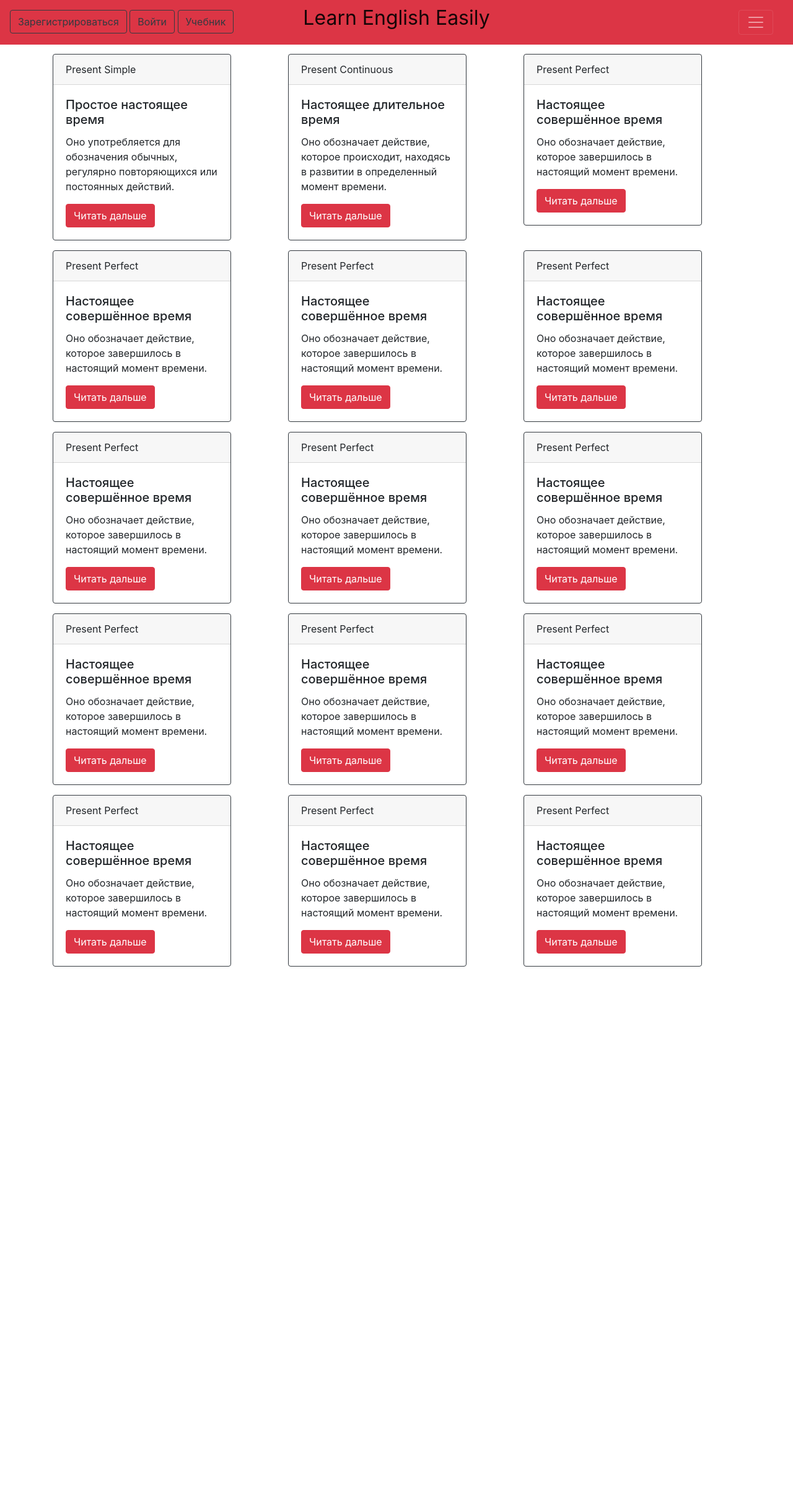
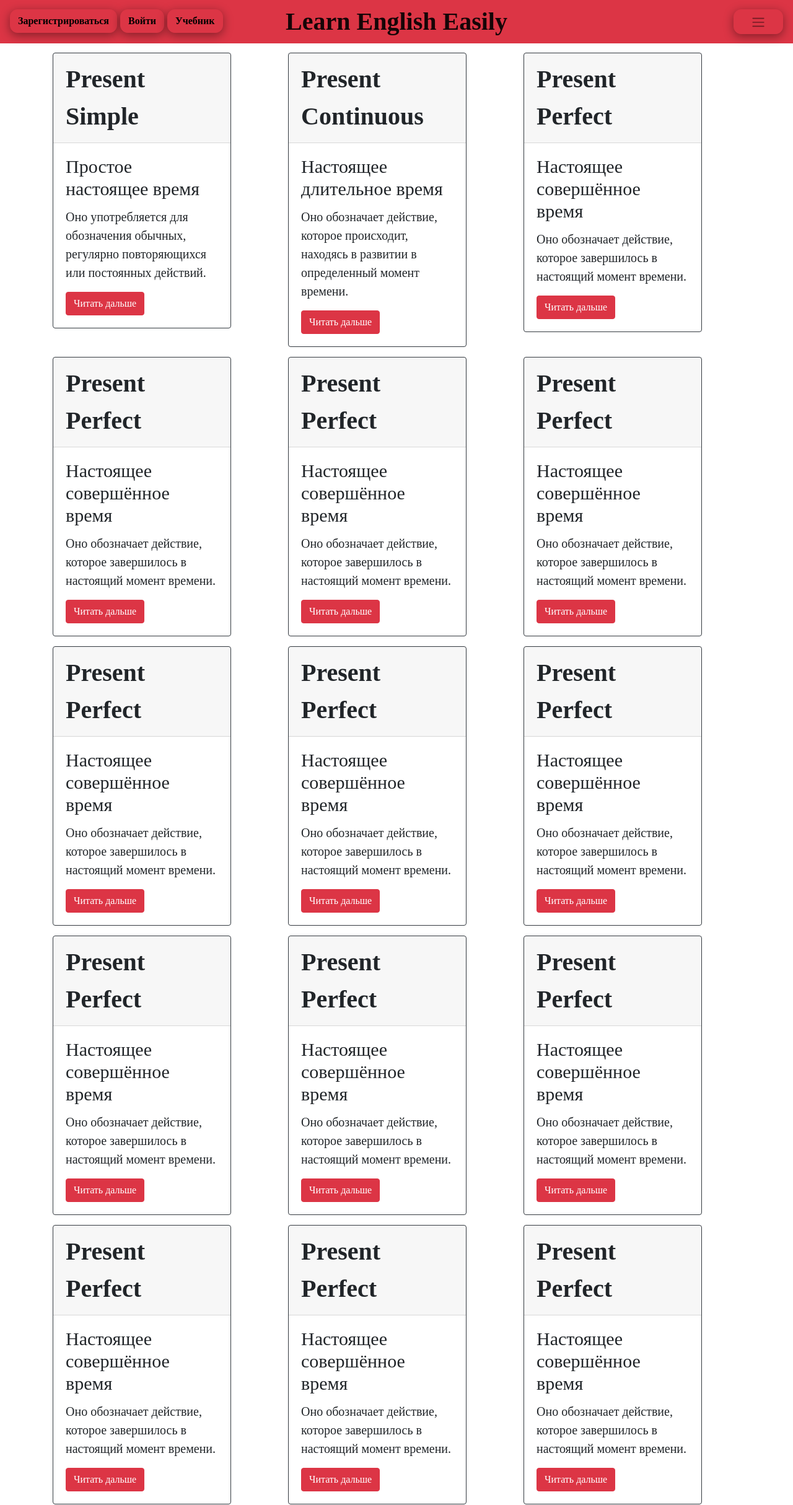
Before and after one commit to EOlVal/WEB, a Flask app: page /rules in a window 1280 px wide. Shown: the whole page at 62% size. Before the commit the page ends 1560 px from the top, so only its background shows below. Run offline with Flask 3, Linux system fonts and the light colour scheme; some libraries are stand-ins or nearby versions.

Commit message:
я почти сделал тесты

```diff
--- a/templates/base.html
+++ b/templates/base.html
@@ -11,48 +11,41 @@
 </head>
 
 
-<body>
+<body style="font-family: 'WESTERN'; font-size: 125%">
 <header>
-    <nav class="navbar navbar-light bg-danger">
-        <a class="navbar-brand" style="background-color: #dc3545; position: absolute;width: 100%;left: 0;top: 0;
+    <nav class="navbar navbar-light bg-danger" style="background-color: #dc3545;">
+        <a class="navbar-brand" style=" position: absolute;width: 100%;left: 0;top: 0;
 text-align: center;
-font-size: 200%;
-bottom: 1px" href="/">Learn English Easily</a>
+font-size: 200%; font-weight: bold; bottom: 1px;" href="/">Learn English Easily</a>
         {% if current_user.is_authenticated %}
-        <a class="btn btn-outline-dark" style="position: relative;
-    bottom: -2px" href="/logout">Выйти из аккаунта</a>
-        <a class="btn btn-outline-dark" style="position: relative;
-    bottom: -7px" href="/rules">Учебник</a>
+        <a class="btn btn-danger" style="position: relative;
+    bottom: -2px; font-weight: bold; box-shadow: 0px 8px 16px 0px rgba(0,0,0,0.4); ;border-radius: 12px;color: #000000;" href="/logout">Выйти из аккаунта</a>
+        <a class="btn btn-danger" style="position: relative;
+    left: -850px; bottom: -2px; font-weight: bold; box-shadow: 0px 8px 16px 0px rgba(0,0,0,0.4); ;border-radius: 12px;color: #000000;" href="/rules">Учебник</a>
         {% else %}
         <p>
-            <a class="btn btn-outline-dark" style="position: relative;
-    bottom: -7px" href="/register">Зарегистрироваться</a>
-            <a class="btn btn-outline-dark" style="position: relative;
-    bottom: -7px" href="/login">Войти</a>
-            <a class="btn btn-outline-dark" style="position: relative;
-    bottom: -7px" href="/rules">Учебник</a>
+            <a class="btn btn-danger" style="position: relative;
+    bottom: -7px; font-weight: bold; box-shadow: 0px 4px 16px 0px rgba(0,0,0,0.4);border-radius: 12px; color: #000000;" href="/register">Зарегистрироваться</a>
+            <a class="btn btn-danger" style="position: relative;
+    bottom: -7px; font-weight: bold; box-shadow: 0px 4px 16px 0px rgba(0,0,0,0.4); ;border-radius: 12px;color: #000000;" href="/login">Войти</a>
+            <a class="btn btn-danger" style="position: relative;
+    bottom: -7px; font-weight: bold; box-shadow: 0px 4px 16px 0px rgba(0,0,0,0.4); ;border-radius: 12px;color: #000000;" href="/rules">Учебник</a>
         </p>
         {% endif %}
 
+        <div class="dropdown">
+            <button class="btn btn-danger" type="button" style="width: 80px; ;border-radius: 12px;box-shadow: 0px 4px 16px 0px rgba(0,0,0,0.4);" data-bs-toggle="dropdown"
+                    aria-expanded="false">
+                    <span class="navbar-toggler-icon"></span>
 
-        <div class="pos-f-t">
-            <div class="collapse" id="navbarToggleExternalContent">
-                <div class="bg-dark p-4">
-                    <h4 class="text-black">Collapsed content</h4>
-                    <span class="text-muted">Toggleable via the navbar brand.</span>
-                </div>
-            </div>
-            <nav class="navbar navbar-dark bg-danger">
-                <button class="navbar-toggler" type="button" data-toggle="collapse"
-                        data-target="#navbarToggleExternalContent"
-                        aria-controls="navbarToggleExternalContent" aria-expanded="false"
-                        aria-label="Toggle navigation">
-                    <span class="navbar-toggler-icon"></span>
-                </button>
-            </nav>
+            </button>
+            <ul class="dropdown-menu">
+                <li><a class="dropdown-item" href="/index/">Мой альбом</a></li>
+                <li><a class="dropdown-item" href="/user_edit">Редактор профиля</a></li>
+                <li><a class="dropdown-item" href="/passw_edit">Cмена пароля</a></li>
+                <li><a class="dropdown-item" href="/logout">Выход</a></li>
+            </ul>
         </div>
-
-
     </nav>
 </header>
 <!-- Begin page content -->
--- a/templates/index.html
+++ b/templates/index.html
@@ -11,7 +11,7 @@
     <div class="card-body">
         <h5 class="card-title">Тест по теме: {{item.title}} №{{item.id}}</h5>
         <h5 class="card-text">Баллов - {{item.ball}}</h5>
-        <a href="/current_test" class="btn btn-danger">Пройти тест</a>
+        <a href="/current_test/{{item.id}}" class="btn btn-danger">Пройти тест</a>
     </div>
 </div>
 
--- a/templates/rules.html
+++ b/templates/rules.html
@@ -1,12 +1,12 @@
 {% extends "base.html" %}
 
 {% block content %}
-<div class="row row-cols-1 row-cols-md-3 g-4">
+<div class="row row-cols-1 row-cols-md-3 g-4" style="font-family: 'WESTERN'">
     <div class="col">
         <div class="card border-dark mb-3" style="max-width: 18rem; bottom: -15px">
-            <div class="card-header">Present Simple</div>
+            <div class="card-header" style="font-size: 200%"><b>Present Simple</b></div>
             <div class="card-body">
-                <h5 class="card-title">Простое настоящее время</h5>
+                <h5 class="card-title" style="font-size: 150%">Простое настоящее время</h5>
                 <p class="card-text">Оно употребляется для обозначения обычных, регулярно повторяющихся или постоянных действий.</p>
                 <a href="/p_s" class="btn btn-danger">Читать дальше</a>
             </div>
@@ -15,9 +15,9 @@
 
     <div class="col">
         <div class="card border-dark mb-3" style="max-width: 18rem; bottom: -15px">
-            <div class="card-header">Present Continuous</div>
+            <div class="card-header" style="font-size: 200%"><b>Present Continuous</b></div>
             <div class="card-body">
-                <h5 class="card-title">Настоящее длительное время</h5>
+                <h5 class="card-title" style="font-size: 150%">Настоящее длительное время</h5>
                 <p class="card-text">Оно обозначает действие, которое происходит, находясь в развитии в определенный момент времени.</p>
                 <a href="/p_c" class="btn btn-danger">Читать дальше</a>
             </div>
@@ -25,9 +25,9 @@
     </div>
     <div class="col">
         <div class="card border-dark mb-3" style="max-width: 18rem; bottom: -15px">
-            <div class="card-header">Present Perfect</div>
+            <div class="card-header" style="font-size: 200%"><b>Present Perfect</b></div>
             <div class="card-body">
-                <h5 class="card-title">Настоящее совершённое время</h5>
+                <h5 class="card-title" style="font-size: 150%">Настоящее совершённое время</h5>
                 <p class="card-text">Оно обозначает действие, которое завершилось в настоящий момент времени.</p>
                 <a href="#" class="btn btn-danger">Читать дальше</a>
             </div>
@@ -35,9 +35,9 @@
     </div>
     <div class="col">
         <div class="card border-dark mb-3" style="max-width: 18rem; bottom: -15px">
-            <div class="card-header">Present Perfect</div>
+            <div class="card-header" style="font-size: 200%"><b>Present Perfect</b></div>
             <div class="card-body">
-                <h5 class="card-title">Настоящее совершённое время</h5>
+                <h5 class="card-title" style="font-size: 150%">Настоящее совершённое время</h5>
                 <p class="card-text">Оно обозначает действие, которое завершилось в настоящий момент времени.</p>
                 <a href="#" class="btn btn-danger">Читать дальше</a>
             </div>
@@ -45,9 +45,9 @@
     </div>
     <div class="col">
         <div class="card border-dark mb-3" style="max-width: 18rem; bottom: -15px">
-            <div class="card-header">Present Perfect</div>
+            <div class="card-header" style="font-size: 200%"><b>Present Perfect</b></div>
             <div class="card-body">
-                <h5 class="card-title">Настоящее совершённое время</h5>
+                <h5 class="card-title" style="font-size: 150%">Настоящее совершённое время</h5>
                 <p class="card-text">Оно обозначает действие, которое завершилось в настоящий момент времени.</p>
                 <a href="#" class="btn btn-danger">Читать дальше</a>
             </div>
@@ -55,9 +55,9 @@
     </div>
     <div class="col">
         <div class="card border-dark mb-3" style="max-width: 18rem; bottom: -15px">
-            <div class="card-header">Present Perfect</div>
+            <div class="card-header" style="font-size: 200%"><b>Present Perfect</b></div>
             <div class="card-body">
-                <h5 class="card-title">Настоящее совершённое время</h5>
+                <h5 class="card-title" style="font-size: 150%">Настоящее совершённое время</h5>
                 <p class="card-text">Оно обозначает действие, которое завершилось в настоящий момент времени.</p>
                 <a href="#" class="btn btn-danger">Читать дальше</a>
             </div>
@@ -65,9 +65,9 @@
     </div>
     <div class="col">
         <div class="card border-dark mb-3" style="max-width: 18rem; bottom: -15px">
-            <div class="card-header">Present Perfect</div>
+            <div class="card-header" style="font-size: 200%"><b>Present Perfect</b></div>
             <div class="card-body">
-                <h5 class="card-title">Настоящее совершённое время</h5>
+                <h5 class="card-title" style="font-size: 150%">Настоящее совершённое время</h5>
                 <p class="card-text">Оно обозначает действие, которое завершилось в настоящий момент времени.</p>
                 <a href="#" class="btn btn-danger">Читать дальше</a>
             </div>
@@ -75,9 +75,9 @@
     </div>
     <div class="col">
         <div class="card border-dark mb-3" style="max-width: 18rem; bottom: -15px">
-            <div class="card-header">Present Perfect</div>
+            <div class="card-header" style="font-size: 200%"><b>Present Perfect</b></div>
             <div class="card-body">
-                <h5 class="card-title">Настоящее совершённое время</h5>
+                <h5 class="card-title" style="font-size: 150%">Настоящее совершённое время</h5>
                 <p class="card-text">Оно обозначает действие, которое завершилось в настоящий момент времени.</p>
                 <a href="#" class="btn btn-danger">Читать дальше</a>
             </div>
@@ -85,9 +85,9 @@
     </div>
     <div class="col">
         <div class="card border-dark mb-3" style="max-width: 18rem; bottom: -15px">
-            <div class="card-header">Present Perfect</div>
+            <div class="card-header" style="font-size: 200%"><b>Present Perfect</b></div>
             <div class="card-body">
-                <h5 class="card-title">Настоящее совершённое время</h5>
+                <h5 class="card-title" style="font-size: 150%">Настоящее совершённое время</h5>
                 <p class="card-text">Оно обозначает действие, которое завершилось в настоящий момент времени.</p>
                 <a href="#" class="btn btn-danger">Читать дальше</a>
             </div>
@@ -95,9 +95,9 @@
     </div>
     <div class="col">
         <div class="card border-dark mb-3" style="max-width: 18rem; bottom: -15px">
-            <div class="card-header">Present Perfect</div>
+            <div class="card-header" style="font-size: 200%"><b>Present Perfect</b></div>
             <div class="card-body">
-                <h5 class="card-title">Настоящее совершённое время</h5>
+                <h5 class="card-title" style="font-size: 150%">Настоящее совершённое время</h5>
                 <p class="card-text">Оно обозначает действие, которое завершилось в настоящий момент времени.</p>
                 <a href="#" class="btn btn-danger">Читать дальше</a>
             </div>
@@ -105,9 +105,9 @@
     </div>
     <div class="col">
         <div class="card border-dark mb-3" style="max-width: 18rem; bottom: -15px">
-            <div class="card-header">Present Perfect</div>
+            <div class="card-header" style="font-size: 200%"><b>Present Perfect</b></div>
             <div class="card-body">
-                <h5 class="card-title">Настоящее совершённое время</h5>
+                <h5 class="card-title" style="font-size: 150%">Настоящее совершённое время</h5>
                 <p class="card-text">Оно обозначает действие, которое завершилось в настоящий момент времени.</p>
                 <a href="#" class="btn btn-danger">Читать дальше</a>
             </div>
@@ -115,9 +115,9 @@
     </div>
     <div class="col">
         <div class="card border-dark mb-3" style="max-width: 18rem; bottom: -15px">
-            <div class="card-header">Present Perfect</div>
+            <div class="card-header" style="font-size: 200%"><b>Present Perfect</b></div>
             <div class="card-body">
-                <h5 class="card-title">Настоящее совершённое время</h5>
+                <h5 class="card-title" style="font-size: 150%">Настоящее совершённое время</h5>
                 <p class="card-text">Оно обозначает действие, которое завершилось в настоящий момент времени.</p>
                 <a href="#" class="btn btn-danger">Читать дальше</a>
             </div>
@@ -125,9 +125,9 @@
     </div>
     <div class="col">
         <div class="card border-dark mb-3" style="max-width: 18rem; bottom: -15px">
-            <div class="card-header">Present Perfect</div>
+            <div class="card-header" style="font-size: 200%"><b>Present Perfect</b></div>
             <div class="card-body">
-                <h5 class="card-title">Настоящее совершённое время</h5>
+                <h5 class="card-title" style="font-size: 150%">Настоящее совершённое время</h5>
                 <p class="card-text">Оно обозначает действие, которое завершилось в настоящий момент времени.</p>
                 <a href="#" class="btn btn-danger">Читать дальше</a>
             </div>
@@ -135,9 +135,9 @@
     </div>
     <div class="col">
         <div class="card border-dark mb-3" style="max-width: 18rem; bottom: -15px">
-            <div class="card-header">Present Perfect</div>
+            <div class="card-header" style="font-size: 200%"><b>Present Perfect</b></div>
             <div class="card-body">
-                <h5 class="card-title">Настоящее совершённое время</h5>
+                <h5 class="card-title" style="font-size: 150%">Настоящее совершённое время</h5>
                 <p class="card-text">Оно обозначает действие, которое завершилось в настоящий момент времени.</p>
                 <a href="#" class="btn btn-danger">Читать дальше</a>
             </div>
@@ -145,9 +145,9 @@
     </div>
     <div class="col">
         <div class="card border-dark mb-3" style="max-width: 18rem; bottom: -15px">
-            <div class="card-header">Present Perfect</div>
+            <div class="card-header" style="font-size: 200%"><b>Present Perfect</b></div>
             <div class="card-body">
-                <h5 class="card-title">Настоящее совершённое время</h5>
+                <h5 class="card-title" style="font-size: 150%">Настоящее совершённое время</h5>
                 <p class="card-text">Оно обозначает действие, которое завершилось в настоящий момент времени.</p>
                 <a href="#" class="btn btn-danger">Читать дальше</a>
             </div>
```
Also changed, not shown: base.html (added, +63 -0 lines), templates/current_test.html (+9 -6 lines), test7.py (+9 -6 lines).
